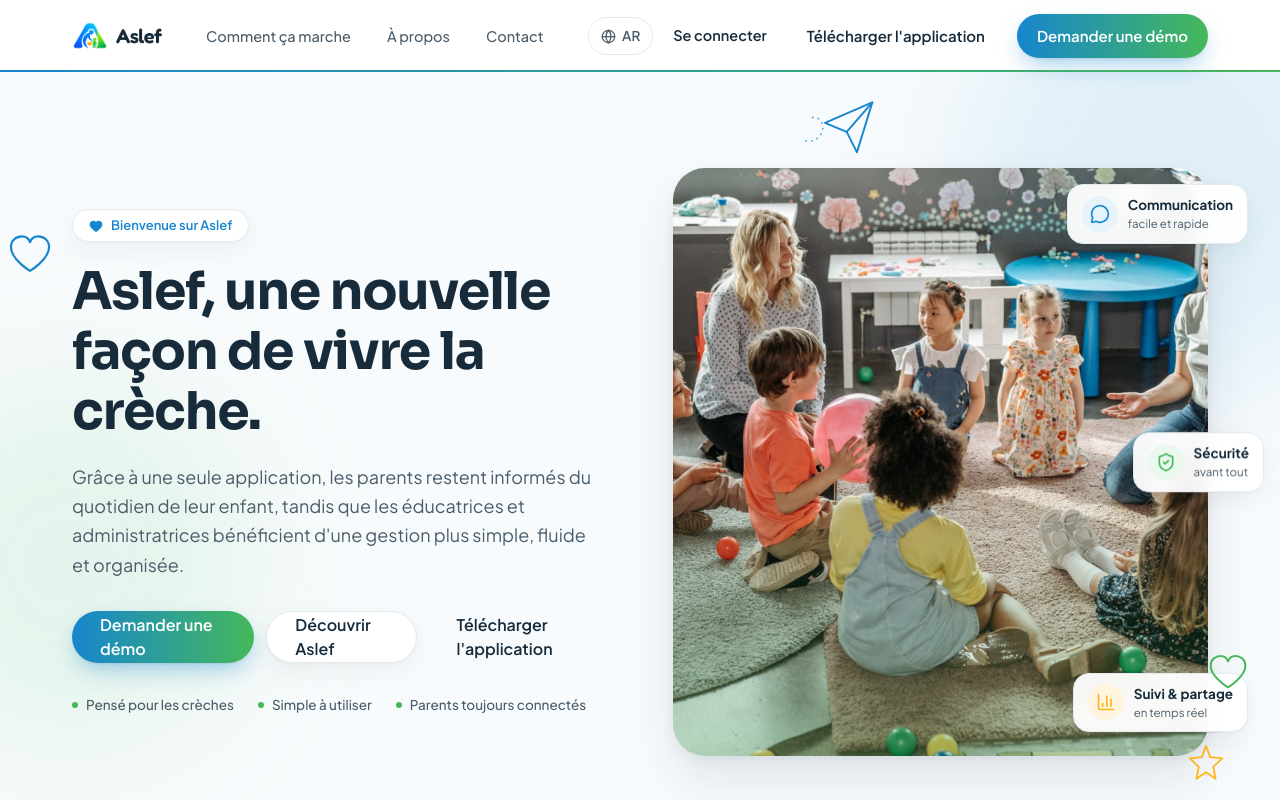
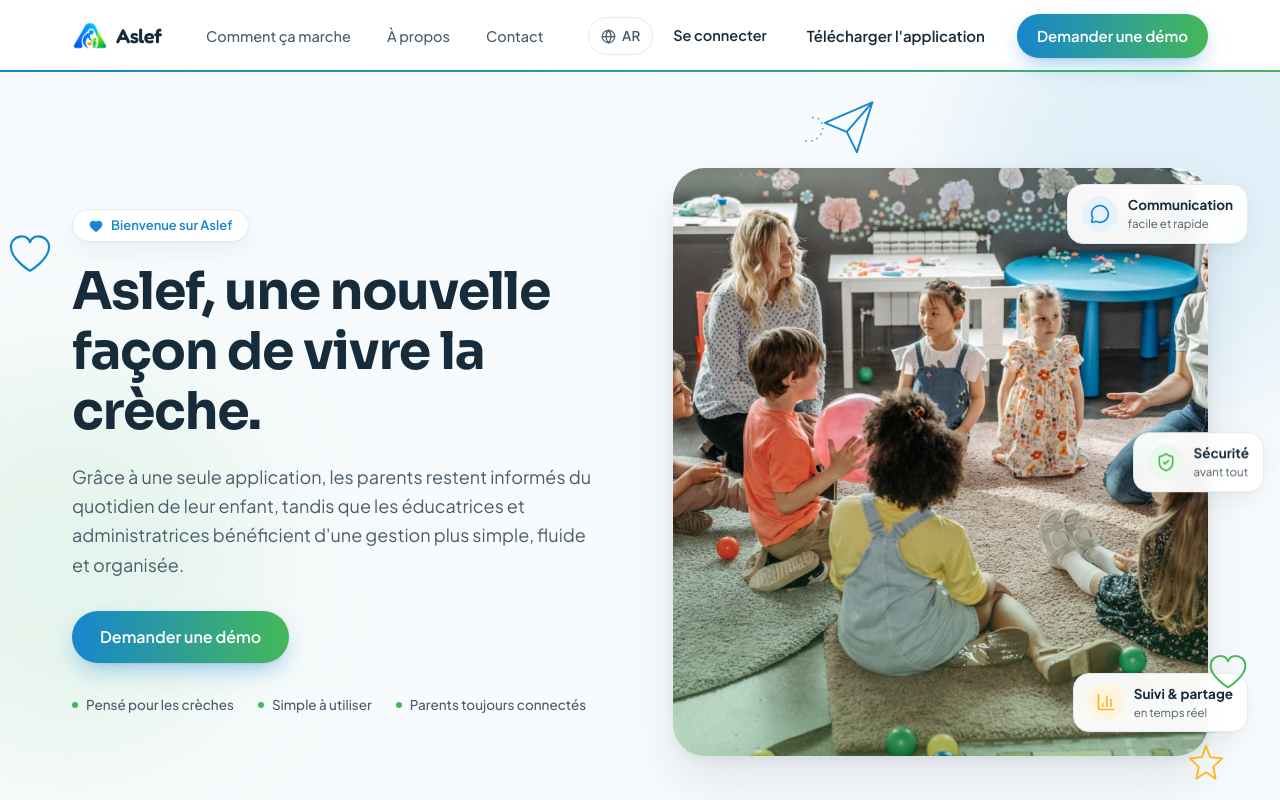
Before and after one commit to fouad-chadi/aslef-landing, a React (Vite) app: page / in a window 1280 px wide. Shown: the top 800 px of the page. Built offline with nearby package versions, Linux system fonts and the light colour scheme.

Commit message:
Remove secondary hero CTAs, keep only demo button
Co-Authored-By: Claude Sonnet 5 <noreply@anthropic.com>

```diff
--- a/src/components/Hero.tsx
+++ b/src/components/Hero.tsx
@@ -5,7 +5,6 @@ import { Heart, MessageCircle, ShieldCheck, BarChart3, Wifi, Bell, Smile, Shield
 import { useLanguage } from '../context/LanguageContext';
 import { Container } from './ui/Container';
 import { Button } from './ui/Button';
-import { APP_DOWNLOAD_URL } from '../lib/links';
 import { HeartDoodle, PaperPlaneDoodle, StarDoodle } from './ui/Doodles';
 import { fadeInUp, staggerContainer, viewportOnce } from '../lib/motion';
 import type { TranslationKey } from '../i18n/fr';
@@ -143,12 +142,6 @@ export function Hero() {
               <Button as="a" href="#contact" size="lg" className="w-full sm:w-auto">
                 {t('hero.cta.primary')}
               </Button>
-              <Button as="a" href="#application" variant="secondary" size="lg" className="w-full sm:w-auto">
-                {t('hero.cta.secondary')}
-              </Button>
-              <Button as="a" href={APP_DOWNLOAD_URL} variant="ghost" size="lg" className="w-full sm:w-auto">
-                {t('hero.cta.download')}
-              </Button>
             </motion.div>
 
             <motion.ul variants={fadeInUp} className="mt-8 flex flex-wrap items-center justify-center gap-x-6 gap-y-2 lg:justify-start">
```
